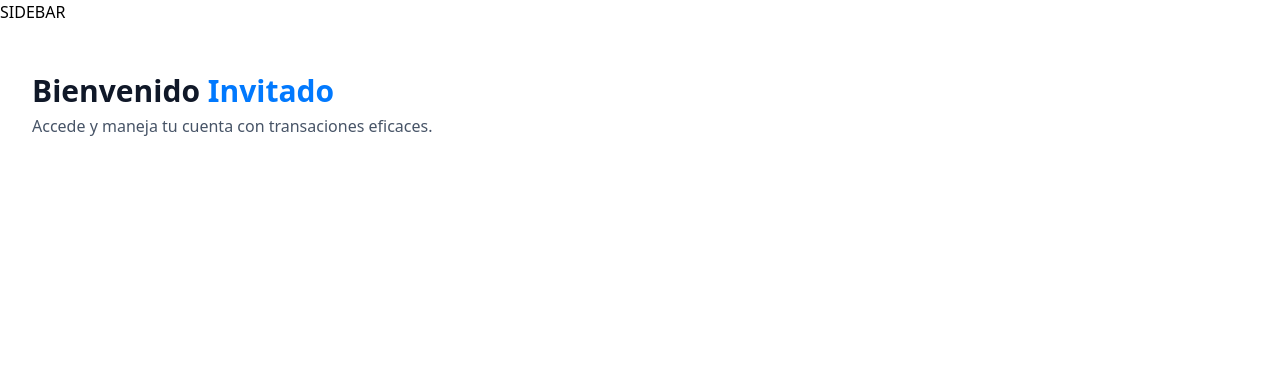
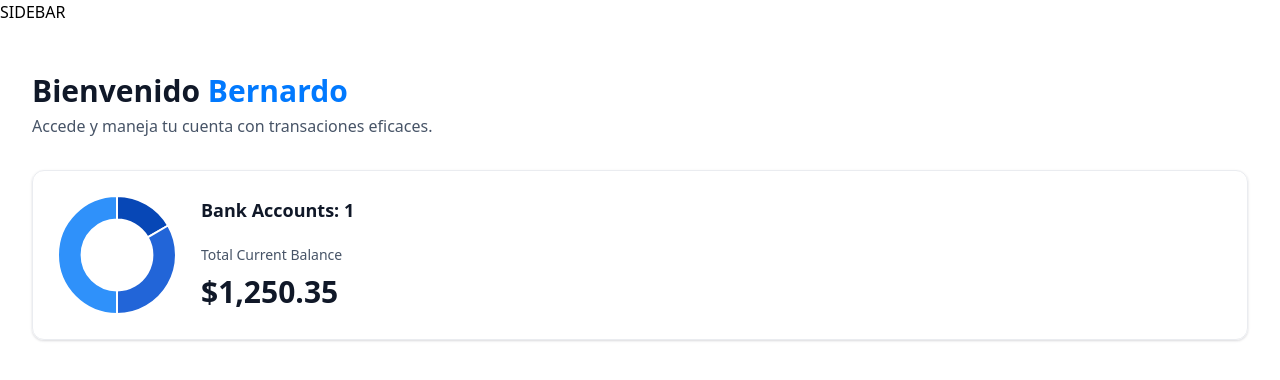
Before and after one commit to ORALEM00/banking, a Next.js app: page / in a window 1280 px wide. Shown: the top 380 px of the page. Built offline with nearby package versions, Linux system fonts and the light colour scheme.

Commit message:
feat: add TotalBalanceBox, DoughnutChart, AnimatedCPunter and finish Home

```diff
--- a/app/(root)/page.tsx
+++ b/app/(root)/page.tsx
@@ -1,7 +1,9 @@
 import HeaderBox from '@/components/HeaderBox'
+import TotalBalanceBox from '@/components/TotalBalanceBox'
 import React from 'react'
 
 const Home = () => {
+  const loggedIn = {firstName : "Bernardo"}
   return (
     <section className="home">
         <div className="home-content">
@@ -9,8 +11,14 @@
                 <HeaderBox
                     type="greeting"
                     title="Bienvenido"
-                    user={ 'Invitado'}
+                    user={ loggedIn?.firstName || 'Invitado'}
                     subtext="Accede y maneja tu cuenta con transaciones eficaces."
+                />
+
+                <TotalBalanceBox
+                  accounts={[]}
+                  totalBanks={1}
+                  totalCurrentBalance={1250.35}
                 />
             </header>
         </div>
--- /dev/null
+++ b/components/AnimatedCounter.tsx
@@ -0,0 +1,18 @@
+'use client';
+
+import CountUp from 'react-countup';
+
+const AnimatedCounter = ({ amount }: { amount: number }) => {
+  return (
+    <div className="w-full">
+      <CountUp
+        decimals={2}
+        decimal="."
+        prefix="$"
+        end={amount}
+      />
+    </div>
+  )
+}
+
+export default AnimatedCounter
--- /dev/null
+++ b/components/DoughnutChart.tsx
@@ -0,0 +1,38 @@
+"use client"
+
+import { Chart as ChartJS, ArcElement, Tooltip, Legend } from "chart.js";
+import { Doughnut } from "react-chartjs-2";
+
+ChartJS.register(ArcElement, Tooltip, Legend);
+
+
+
+const DoughnutChart = ({ accounts }: DoughnutChartProps) => {
+  const accountNames = accounts.map((a) => a.name);
+  const balances = accounts.map((a) => a.currentBalance)
+
+  const data = {
+    datasets: [
+      {
+        label: 'Bancos',
+        data: [1250,2500,3750],
+        backgroundColor: ['#0747b6', '#2265d8', '#2f91fa']
+      }
+    ],
+    labels: ['MercadoPago','Santander','CapitalOne']
+  }
+
+  return <Doughnut
+    data={data}
+    options={{
+      cutout: '60%',
+      plugins: {
+        legend: {
+          display: false
+        }
+      }
+    }}
+  />
+}
+
+export default DoughnutChart
--- a/components/HeaderBox.tsx
+++ b/components/HeaderBox.tsx
@@ -1,4 +1,5 @@
 const HeaderBox = ({ type = "title", title, subtext, user }: HeaderBoxProps) => {
+
     return (
       <div className="header-box">
         <h1 className="header-box-title">
--- /dev/null
+++ b/components/TotalBalanceBox.tsx
@@ -0,0 +1,33 @@
+
+import AnimatedCounter from './AnimatedCounter';
+import DoughnutChart from './DoughnutChart';
+
+
+const TotalBalanceBox = ({
+  accounts = [], totalBanks, totalCurrentBalance
+}: TotalBalanceBoxProps) => {
+  return (
+    <section className="total-balance">
+      <div className="total-balance-chart">
+        <DoughnutChart accounts={accounts} />
+      </div>
+
+      <div className="flex flex-col gap-6">
+        <h2 className="header-2">
+          Bank Accounts: {totalBanks}
+        </h2>
+        <div className="flex flex-col gap-2">
+          <p className="total-balance-label">
+            Total Current Balance
+          </p>
+
+          <div className="total-balance-amount flex-center gap-2">
+            <AnimatedCounter amount={totalCurrentBalance} />
+          </div>
+        </div>
+      </div>
+    </section>
+  )
+}
+
+export default TotalBalanceBox
--- a/package.json
+++ b/package.json
@@ -10,11 +10,15 @@
   },
   "dependencies": {
     "@radix-ui/react-slot": "^1.1.0",
+    "chart.js": "^4.4.4",
     "class-variance-authority": "^0.7.0",
     "clsx": "^2.1.1",
     "lucide-react": "^0.436.0",
     "next": "14.2.7",
+    "query-string": "^9.1.0",
     "react": "^18",
+    "react-chartjs-2": "^5.2.0",
+    "react-countup": "^6.5.3",
     "react-dom": "^18",
     "tailwind-merge": "^2.5.2",
     "tailwindcss-animate": "^1.0.7"
--- a/types/index.d.ts
+++ b/types/index.d.ts
@@ -202,7 +202,7 @@
   appwriteItemId?: string;
 }
 
-declare interface TotlaBalanceBoxProps {
+declare interface TotalBalanceBoxProps {
   accounts: Account[];
   totalBanks: number;
   totalCurrentBalance: number;
```
Also changed, not shown: 1 other file (tests, documents, lock files or other folders).
